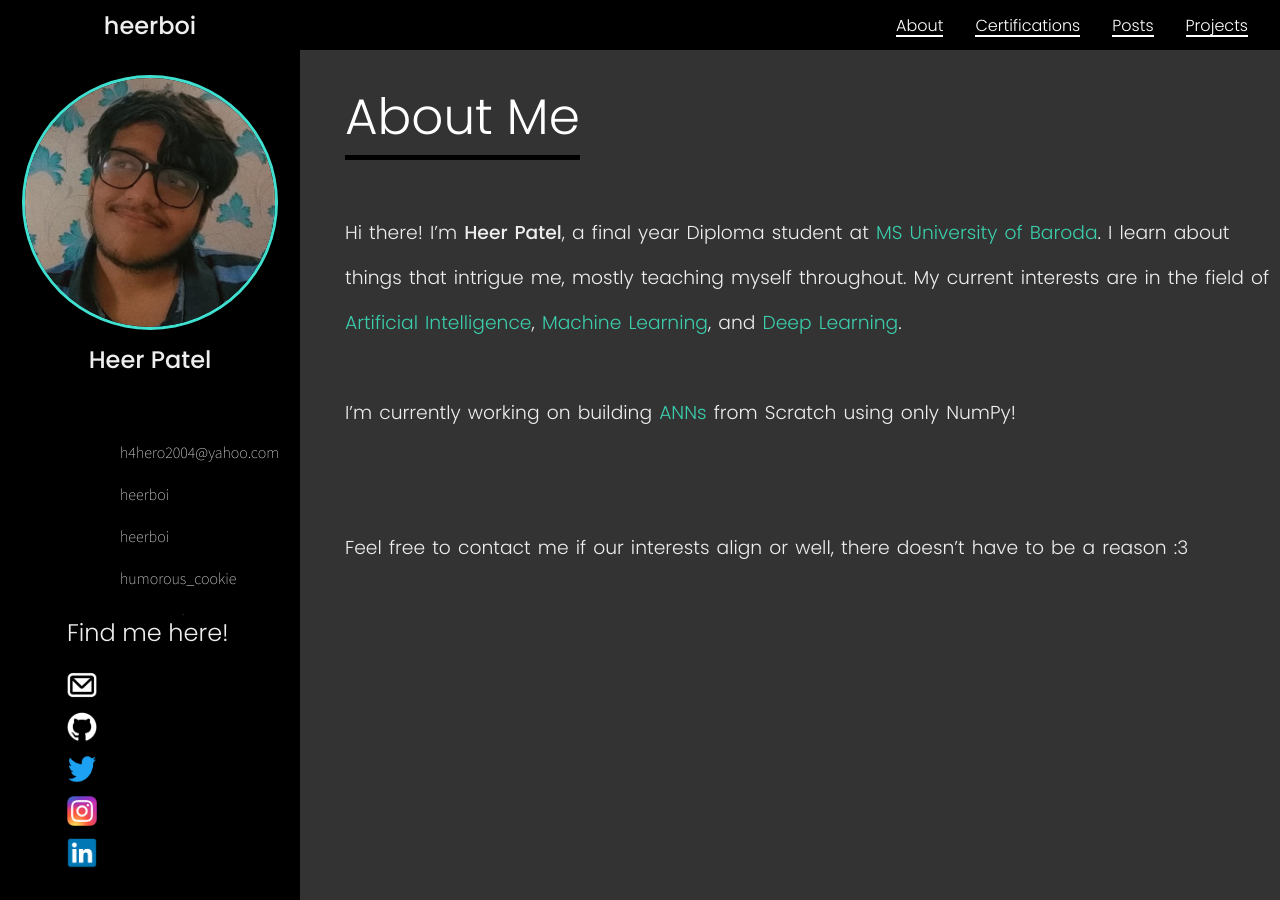
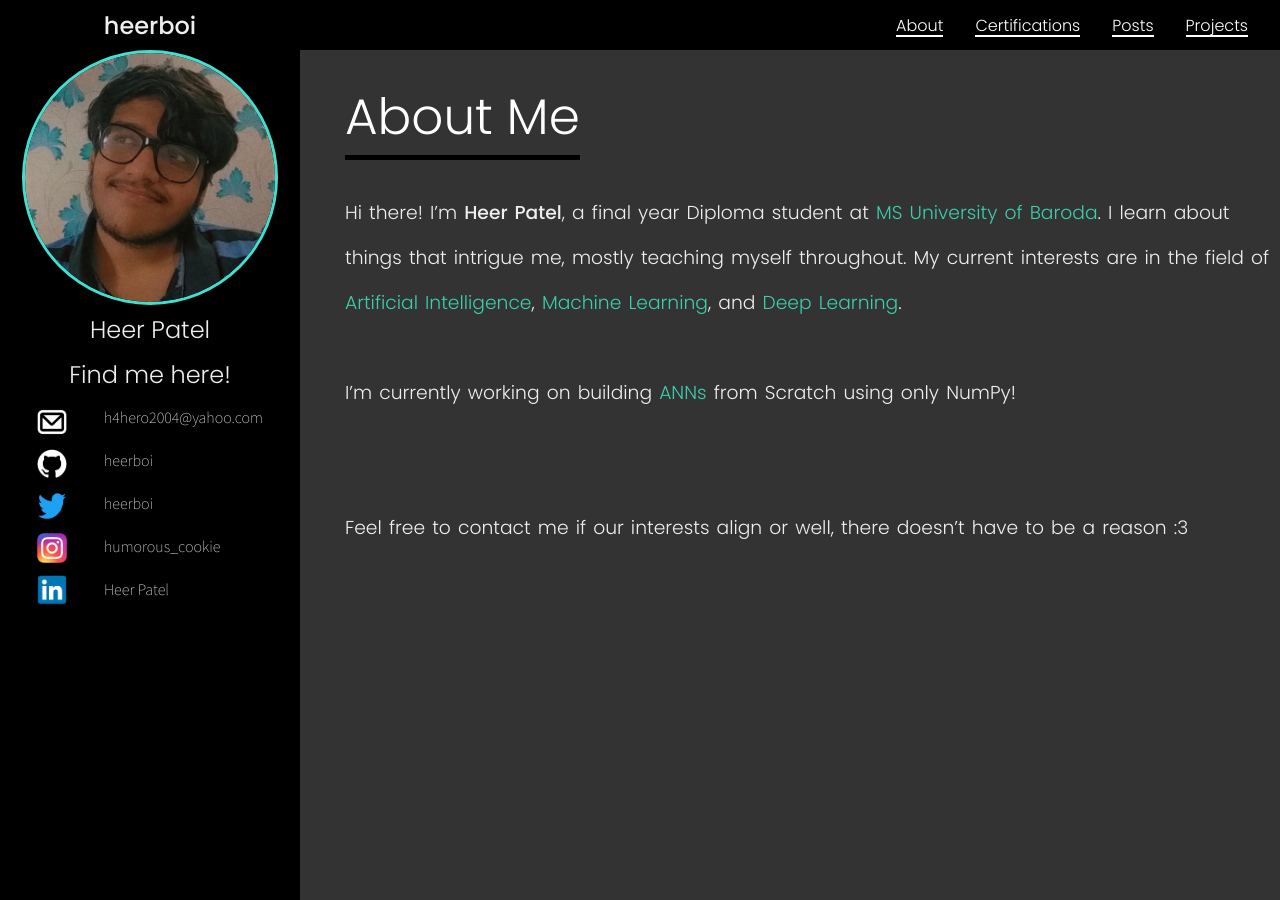
Before and after one commit to heerboi/heerboi.github.io, a Jekyll site: the page built from about.md, in a window 1280 px wide. Built offline with Jekyll 4.4.1, drawn with Linux system fonts in a browser that asks for light colours.

Commit message:
FLEX IS GOOOOOOD

```diff
--- a/_includes/head.html
+++ b/_includes/head.html
@@ -2,9 +2,6 @@
     <meta charset="UTF-8">
     <meta name="viewport" content="width=device-width, initial-scale=1.0">
     <link rel = "stylesheet" href = "/assets/css/style.css">
-    {% if page.title == "About" %}
-      <link rel = "stylesheet" href = "/assets/css/about-footer.css">
-    {% endif %}
     {% if page.css_file %}
       <link rel = "stylesheet" href = "/assets/css/{{ page.css_file }}.css">
     {% endif %}
--- a/_sass/about-footer.scss
+++ /dev/null
@@ -1,52 +0,0 @@
-.footer {
-    display: flex;
-    flex-flow: column nowrap;
-    justify-content: flex-end;
-    align-items: baseline;
-    height: 0;
-    width: 0;
-    z-index: 5;
-    background-color: #000000;
-    color:white;
-    position: sticky;
-    bottom: 0;
-    flex-shrink: 0;
-}
-
-.footer-header {
-    font-family: 'Poppins', sans-serif;
-    font-weight: 300;
-    bottom: 250px;
-    border: none;
-    width: fit-content;
-    position: fixed;
-    background-color: inherit;
-}
-
-.footer-links-bar {
-    background-color: black;
-    display: flex;
-    width: fit-content;
-    bottom: 20px;
-    position: fixed;
-    align-items: center;
-    flex-flow: column nowrap;
-    justify-content: flex-start;
-}
-
-.footer-logo {
-    height: 30px;
-    width: 30px;
-    background-color: black;
-}
-
-.footer-logo:hover {
-    filter: brightness(50%);
-    transition: filter .2s ease
-}
-
-.footer-link {
-    margin-bottom: 5px;
-    text-decoration: none;
-    background-color: #000000;
-}
--- a/_sass/about.scss
+++ b/_sass/about.scss
@@ -6,66 +6,28 @@
     font-weight: 300;
 }
 
+.footer {
+    display: none;
+}
+
 .main-body {
     justify-content: flex-start;
 }
 
 .about-profile-photo {
     border-radius: 50%;
-    position: relative;
-    left: 22px;
-    top: 25px;
+    margin-left: 22px;
     width: 250px;
     border: 3px solid #40E0D0;
 }
 
-#about-profile-text {
-    width: 300px;
-    position: fixed;
-    height: fit-content;
-    top: 315px;
-}
-
-#about-profile-text > * {
-    width: 300px;
-    font-weight: 500;
-    background-color: black;
-    text-align: center;
-}
-
-#about-profile-unames > p {
-    width: fit-content;
-    position: fixed;
-    display: flex;
-    flex-flow: column nowrap;
-    height: fit-content;
-    background-color: black;
-    top: 425px;
-    left: 120px;
-}
-
-#about-profile-unames a {
-    font-family: 'Source Sans Pro', sans-serif;
-    text-decoration: none;
-    background-color: black;
-    width: fit-content;
-    font-weight: 200;
-    font-size: medium;
-    margin-bottom: 22px;
-    background-color: black;
-}
-
-#about-profile-unames a:hover {
-    filter: brightness(50%);
-    transition: filter .2s ease
-}
 
 #about-me {
     cursor: default;
     text-align: left;
     height: fit-content;
     border-bottom: 5px solid black;
-    margin-bottom: 50px;
+    margin-bottom: 30px;
     font-size: 50px;
     width: fit-content;
     color: white;
@@ -79,7 +41,7 @@
 
 #about-profile-para {
     display: flex;
-    margin-top: 30px;
+    padding-top: 30px;
     flex-flow: column wrap;
 }
 
@@ -93,33 +55,24 @@
     display: flex;
     margin-right: 45px;
     height: calc(100vh - 50px);
-    flex-shrink: 0;
-    flex-grow: 0;
-    flex-basis: 300px;
     width: 300px;
     flex-flow: column nowrap;
-    align-items: flex-start;
-    background-color: black;
+    background-color: black !important;
 }
 
 #about-profile-block * {
-    background-color: black;
+    background-color: black !important;
 }
 
-#about-profile-block img {
-    align-self: center;
-}
 
 #about-profile-block h2 {
-    position: relative;
-    top: 30px;
-    font-weight: 500;
+    font-weight: 300;
     width: 300px;
     text-align: center;
 }
 
 #about-profile-block h2 + p {
-    margin-top: 95px;
+    padding-top: 95px;
     text-indent: 120px;
     justify-content: space-between;
     width: inherit;
@@ -128,14 +81,14 @@
 }
 
 #about-profile-block h2 + p * {
-    margin-bottom: 22px;
+    padding-bottom: 22px;
     font-family: 'Source Sans Pro', sans-serif;
     font-weight: 200;
     font-size: medium;
     text-decoration: none;
 }
 
-#about-profile-block h2 + p *:hover {
+#about-profile-block a:hover {
     filter: brightness(50%);
     transition: filter .2s ease;
 }
@@ -158,3 +111,41 @@
     flex-flow: row nowrap;
     align-items: flex-start;
 }
+
+#about-profile-images > p {
+    display: flex;
+    flex-flow: column nowrap;
+}
+
+#about-profile-images img {
+    width: 30px;
+    height: 30px;
+}
+
+#about-profile-contacts {
+    padding-top: 15px;
+    display: flex;
+    flex-flow: row nowrap;
+    justify-content: space-evenly;
+}
+
+#about-profile-links > p {
+    display: flex;
+    flex-flow: column nowrap;
+}
+
+#about-profile-images a {
+    padding-block-end: 5px;
+}
+
+#about-profile-links a {
+    padding-block-end: 23px;
+    font-family: 'Source Sans Pro', sans-serif;
+    font-weight: 200;
+    font-size: medium;
+    text-decoration: none;
+}
+
+#find-me-here {
+    padding-top: 10px;
+}
--- a/about.md
+++ b/about.md
@@ -5,11 +5,20 @@ css_file: about
 ---
 > ![Profile Photo](/assets/images/me.png "Profile Photo"){:.about-profile-photo}
 > ## Heer Patel
-> [h4hero2004@yahoo.com](mailto:h4hero2004@yahoo.com)
-> [heerboi](https://github.com/heerboi)
-> [heerboi](https://twitter.com/heerboi)
-> [humorous_cookie](https://instagram.com/humorous_cookie)
-> [Heer Patel](https://www.linkedin.com/in/heer-patel-533808209)
+> ## Find me here!
+> > >[![Email](/assets/images/email.png "Email")](mailto:h4hero2004@yahoo.com)
+> > >[![GitHub](/assets/images/github.png "GitHub")](https://github.com/heerboi)
+> > >[![Twitter](/assets/images/twitter.png "Twitter")](https://twitter.com/heerboi)
+> > >[![Instagram](/assets/images/instagram.png "Instagram")](https://instagram.com/humorous_cookie)
+> > >[![LinkedIn](/assets/images/linkedin.png "LinkedIn")](https://www.linkedin.com/in/heer-patel-533808209)
+> > {:#about-profile-images}
+> > >[h4hero2004@yahoo.com](mailto:h4hero2004@yahoo.com)
+> > >[heerboi](https://github.com/heerboi)
+> > >[heerboi](https://twitter.com/heerboi)
+> > >[humorous_cookie](https://instagram.com/humorous_cookie)
+> > >[Heer Patel](https://www.linkedin.com/in/heer-patel-533808209)
+> > {:#about-profile-links}
+> {:#about-profile-contacts}
 {:#about-profile-block}
 
 > # About Me
--- a/assets/css/about-footer.scss
+++ /dev/null
@@ -1,4 +0,0 @@
----
----
-
-@import "about-footer.scss";
```
Also changed, not shown: 1 other file.
